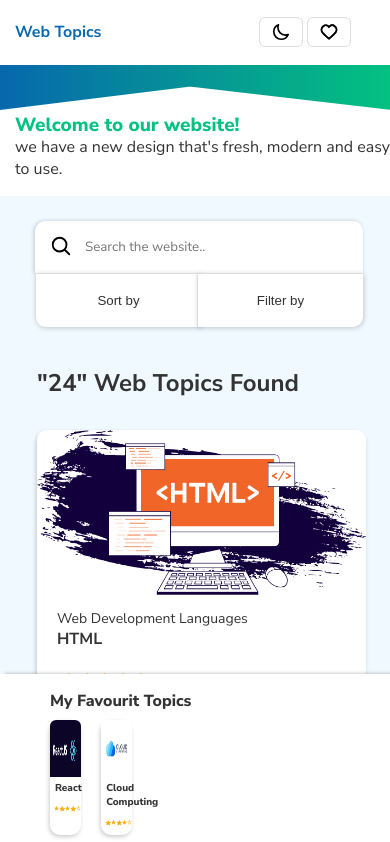
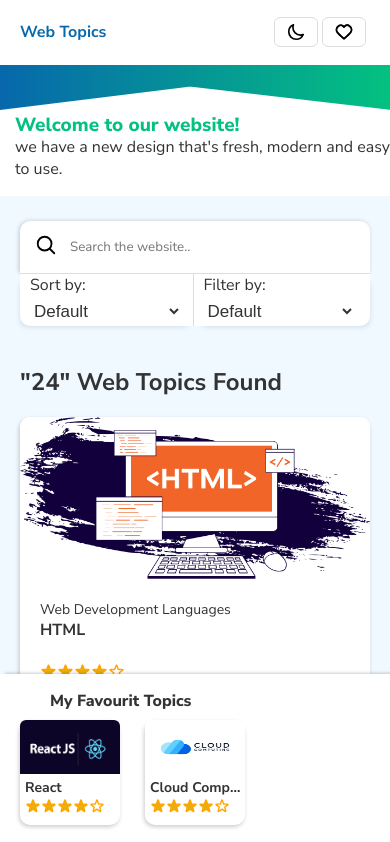
Before and after one commit to SD-0224/Heba-Ali-Project1, a plain HTML site: page index.html in a window 390 px wide. Shown: the top 842 px of the page. Drawn offline with Linux system fonts and the light colour scheme.

Commit message:
details-page and adjustment

```diff
--- /dev/null
+++ b/details.css
@@ -0,0 +1,162 @@
+@import url("https://fonts.googleapis.com/css2?family=Nunito+Sans:ital,opsz,wght@0,6..12,200..1000;1,6..12,200..1000&display=swap");
+* {
+  /* box-sizing: border-box; */
+  font-family: "Nunito Sans", sans-serif;
+}
+
+:root {
+  --brand-primary: #0768ac;
+  --brand-secondary: #03c180;
+  --bg_default: #ffffff;
+  --bg_body: #f0f9ff;
+  --lines-color: #dddddd;
+  --body-text: #333333;
+  --heart-color: #dc143c;
+  --text-bg-white: black;
+  --box-shadow: rgb(0 0 0 / 0.2);
+  --bg-image: url("./Icons/moon-defult.svg");
+  --bg-image-heart: url("./Icons/heart-defult.svg");
+  --bg-image-search: url("./Icons/search-defult.svg");
+}
+
+.dark-mode {
+  background-color: black;
+  --brand-primary: #0768ac;
+  --brand-secondary: #03c180;
+  --bg_default: #1a1a1a;
+  --bg_body: #282828;
+  --lines-color: #000000;
+  --body-text: #ededed;
+  --heart-color: #dc143c;
+  --bg-image: url("./Icons/white-moon.svg");
+  --bg-image-heart: url("./Icons/white-heart.svg");
+  --bg-image-search: url("./Icons/search-dark.svg");
+}
+
+.container-details {
+  margin-left: 20%;
+  margin-right: 20%;
+}
+.details-box {
+  width: 100%;
+  height: 275px;
+  background-color: #333232;
+  color: white;
+}
+.category {
+  color: var(--brand-secondary);
+  padding-top: 25px;
+  margin-bottom: 0;
+}
+.description {
+  width: 37%;
+}
+.topic {
+  margin-top: 0;
+  margin-bottom: 0;
+}
+.rating {
+  margin-top: 0;
+  padding-top: 0;
+  display: flex;
+}
+.section {
+  background-color: var(--bg_body);
+  height: 700px;
+  padding-top: 30px;
+}
+.subtopics-box {
+  width: 35%;
+  height: 300px;
+  background-color: var(--bg_default);
+  border: 1px solid var(--lines-color);
+}
+.subtopics-head {
+  display: flex;
+  margin-left: 20px;
+  width: 100%;
+  height: 15%;
+  margin-top: 0px;
+  margin-bottom: 0px;
+  align-items: center;
+  margin-left: 25px;
+}
+.circle-checked {
+  background-image: url(./Icons/circle-checked.svg);
+  display: block;
+  width: 19px;
+  height: 17px;
+  margin: 25px;
+  background-size: contain;
+  background-repeat: no-repeat;
+}
+.subtopic {
+  display: flex;
+  flex-direction: row-reverse;
+  justify-content: flex-end;
+  align-items: center;
+  border-top: 1px solid var(--lines-color);
+  height: 14%;
+  color: var(--body-text);
+}
+.aside-box {
+  width: 275px;
+  position: absolute;
+  top: 200px;
+  left: 850px;
+  float: right;
+  background-color: white;
+  margin-top: 25px;
+}
+
+.details-image {
+  width: 99%;
+  height: 45%;
+  border: 1.5px solid white;
+}
+.aside-small-box {
+  display: flex;
+  border: 1px solid #dddddd;
+  margin: 15px;
+  flex-direction: column;
+  align-items: center;
+}
+.auother {
+  margin-left: 15px;
+  margin-bottom: -5px;
+  margin-top: 10px;
+  color: var(--text-bg-white);
+}
+
+.intrested-parag {
+  margin-top: 15px;
+  margin-bottom: 5px;
+  margin-right: 35px;
+  font-size: 14px;
+  color: var(--text-bg-white);
+}
+.details-button {
+  background-color: var(--brand-secondary);
+  border: 0px solid;
+  color: white;
+  width: 200px;
+  height: 50px;
+  display: flex;
+  flex-direction: row-reverse;
+  justify-content: center;
+  align-items: center;
+  font-size: medium;
+  padding-left: 15px;
+}
+.heart-icon {
+  margin-left: 10px;
+}
+.unlimited-parag {
+  margin: 10px;
+  color: #a5a2a2;
+  font-size: small;
+}
+
+.bolded {
+  font-weight: bold;
+}
--- a/index.css
+++ b/index.css
@@ -8,7 +8,7 @@
   --lines-color: #dddddd;
   --body-text: #333333;
   --heart-color: #dc143c;
-  --box-shadow: rgb(0 0 0 / 0.2);
+  --box-shadow: #00000033;
   --bg-image: url("./Icons/moon-defult.svg");
   --bg-image-heart: url("./Icons/heart-defult.svg");
   --bg-image-search: url("./Icons/search-defult.svg");
@@ -34,6 +34,10 @@ body {
   color: var(--body-text);
   font-family: "Nunito Sans", sans-serif;
   background-color: var(--bg_default);
+}
+.container {
+  margin-left: 35px;
+  margin-right: 35px;
 }
 
 .mode-icon-moon {
@@ -66,21 +70,21 @@ body {
   bottom: 16px;
 }
 
-.rating-star {
+.star {
   background-image: url(./Icons/star-filled.svg);
   display: block;
-  width: 18px;
-  height: 16px;
+  width: 17px;
+  height: 17px;
   margin-top: 1px;
   background-size: contain;
   background-repeat: no-repeat;
 }
 
-.rating-star-not-checked {
+.star-not-checked {
   background-image: url(./Icons/star-notfill.svg);
   display: block;
-  width: 18px;
-  height: 16px;
+  width: 17px;
+  height: 17px;
   margin-top: 1px;
   background-size: contain;
   background-repeat: no-repeat;
@@ -98,13 +102,11 @@ body {
 
 .web-tobics {
   color: var(--brand-primary);
-  margin-left: 35px;
 }
 
 .header-buttons-container {
   display: flex;
   align-items: center;
-  margin-right: 35px;
 }
 
 .header-buttons {
@@ -126,25 +128,6 @@ body {
   position: absolute;
   left: 0;
 }
-
-/* .triangle-left {
-  position: absolute;
-  left: 0;
-  width: 0;
-  height: 0;
-  border-top: 0px solid transparent;
-  border-left: 1200px solid var(--brand-primary);
-  border-bottom: 70px solid transparent;
-}
-.triangle-right {
-  position: absolute;
-  right: 0;
-  width: 0;
-  height: 0;
-  border-top: 0px solid transparent;
-  border-right: 1200px solid var(--brand-secondary);
-  border-bottom: 70px solid transparent;
-} */
 
 .sub-header-text {
   display: flex;
@@ -172,18 +155,16 @@ body {
   padding-top: 5px;
 }
 
-.search-bar-container {
+.search-bar {
   display: flex;
   flex-direction: row;
-  margin-right: 35px;
-  margin-left: 38px;
   margin-bottom: 40px;
   padding-top: 20px;
   font-family: "Nunito Sans", sans-serif;
   position: relative;
 }
 
-.searcch-input-container {
+.searcch-input {
   display: flex;
   width: 100%;
 }
@@ -201,25 +182,46 @@ body {
   font-family: "Nunito Sans", sans-serif;
 }
 
-.search-box-button-container {
+.search-box-buttons {
   display: flex;
 }
 
-.sort-button {
+.sort-select {
+  display: flex;
   background-color: var(--bg_default);
   color: var(--body-text);
   height: 52px;
-  width: 150px;
+  width: 200px;
   border: 0 solid var(--lines-color);
   border-left: 1px solid var(--lines-color);
   box-shadow: 3px 0px 4px var(--box-shadow);
+  flex-direction: column;
+  padding-left: 10px;
 }
-
-.filter-button {
+#sort {
+  border: 0;
+  font-size: 17px;
+  margin-right: 15px;
+  margin-top: 5px;
+  color: var(--body-text);
+  background-color: var(--bg_default);
+}
+#filter {
+  border: 0;
+  font-size: 17px;
+  margin-right: 15px;
+  margin-top: 5px;
+  color: var(--body-text);
+  background-color: var(--bg_default);
+}
+.filter-select {
+  display: flex;
+  flex-direction: column;
+  padding-left: 10px;
   background-color: var(--bg_default);
   color: var(--body-text);
   height: 52px;
-  width: 149px;
+  width: 200px;
   margin-left: -4px;
   margin-left: -4px;
   border: 0 solid var(--lines-color);
@@ -229,25 +231,18 @@ body {
   border-bottom-right-radius: 10px;
 }
 
-.body-headline {
-  padding-left: 24px;
-  margin-left: 13px;
-}
-
 .courses-container {
-  display: flex;
-  flex-direction: row;
-  flex-wrap: wrap;
-  padding-left: 12px;
-  margin-left: 13px;
+  display: grid;
+  align-content: center;
+  justify-content: center;
+  grid-template-columns: repeat(auto-fill, minmax(210px, 1fr));
+  gap: 30px;
 }
 
 .courseBox {
   display: flex;
   flex-wrap: wrap;
-  width: 18%;
   padding-bottom: 7px;
-  margin: 12px;
   background-color: var(--bg_default);
   border-radius: 6px;
   box-shadow: -1px 2px 4px var(--box-shadow);
@@ -255,7 +250,7 @@ body {
 
 .courses-img {
   width: 100%;
-  height: 44%;
+  height: 50%;
   background-color: white;
   border-top-right-radius: 6px;
   border-top-left-radius: 6px;
@@ -263,27 +258,30 @@ body {
 
 .course-Box-Content-container {
   margin-left: 20px;
+  overflow: hidden;
 }
 
 .category-container {
   font-size: 14px;
   margin-bottom: 0;
+  text-overflow: ellipsis;
+  white-space: nowrap;
+  overflow: hidden;
 }
 
 .topic-container {
   margin-top: 0;
 }
 
-.rating-star-container {
+.ratings {
   display: flex;
-  margin-left: 4px;
 }
 
 .auther-name {
   color: grey;
 }
 
-.favourit-section-container {
+.favourit-section {
   position: fixed;
   bottom: 0;
   box-shadow: -1px 2px 4px var(--box-shadow);
@@ -299,24 +297,25 @@ body {
   font-weight: 800;
 }
 
-.faviourit-courses-container {
-  display: flex;
+.faviourit-courses {
+  display: grid;
+  grid-template-columns: repeat(auto-fill, minmax(100px, 1fr));
+  gap: 25px;
 }
 
-.faviourit-course-container {
-  width: 8%;
-  height: 95px;
+.faviourit-course {
+  height: 90px;
   background-color: var(--bg_default);
   font-size: x-small;
-  margin-left: 50px;
-  margin-right: -30px;
-  margin-bottom: 18px;
-  padding-bottom: 20px;
+  padding-bottom: 15px;
   border-top-right-radius: 6px;
   border-top-left-radius: 6px;
-  background-color: var(--bg_default);
   border-radius: 10px;
   box-shadow: -1px 2px 4px var(--box-shadow);
+}
+.faviourit-ratings {
+  margin-left: 5px;
+  width: 80px;
 }
 
 .faviourit-course-img {
@@ -327,16 +326,22 @@ body {
   border-top-left-radius: 6px;
 }
 
-.course-name {
+.course-title {
   margin-left: 5px;
   margin-top: 0;
-  font-weight: 800;
+  font-weight: 700;
+  font-size: 14px;
+  margin-bottom: 0;
+  text-overflow: ellipsis;
+  white-space: nowrap;
+  overflow: hidden;
 }
 
 .footer {
   background-color: var(--bg_body);
   display: flex;
   justify-content: center;
+  font-size: 15px;
 }
 
 .footer-icon {
@@ -344,11 +349,7 @@ body {
   margin-right: 3px;
 }
 
-@media (max-width: 450px) {
-  .web-tobics {
-    margin-left: 15px;
-  }
-
+@media (max-width: 650px) {
   .header-buttons {
     text-indent: -9999px;
   }
@@ -365,20 +366,6 @@ body {
     );
   }
 
-  /* .triangle-left {
-    border-left: 390px solid var(--brand-primary);
-    border-bottom: 39px solid transparent;
-  }
-  .triangle-right {
-    position: absolute;
-    right: 0;
-    width: 0;
-    height: 0;
-    border-top: 0px solid transparent;
-    border-right: 500px solid var(--brand-secondary);
-    border-bottom: 39px solid transparent;
-  } */
-
   .sub-header-text {
     align-items: flex-start;
     margin-left: 15px;
@@ -390,7 +377,7 @@ body {
     font-weight: 800;
   }
 
-  .search-bar-container {
+  .search-bar {
     flex-direction: column;
     align-items: center;
     margin-right: 27px;
@@ -399,6 +386,10 @@ body {
 
   .mode-icon-search {
     bottom: 70px;
+  }
+  .container {
+    margin-left: 20px;
+    margin-right: 20px;
   }
 
   .search-box {
@@ -409,36 +400,29 @@ body {
     border-top-right-radius: 10px;
   }
 
-  .search-box-button-container {
+  .search-box-buttons {
     width: 100%;
   }
 
-  .sort-button {
-    width: 51%;
-    height: 54px;
+  .sort-select {
+    width: 50%;
     border-radius: 0px;
     border-bottom-left-radius: 10px;
-    border-top: 1.5px solid var(--lines-color);
-    box-shadow: 1px 1px 5px var(--box-shadow);
+    border-top: 1px solid var(--lines-color);
+    box-shadow: -4px 5px 7px -6px var(--box-shadow);
+    border-left: 0px solid;
   }
 
-  .filter-button {
-    width: 51%;
-    height: 54px;
+  .filter-select {
+    width: 50%;
     border-radius: 0px;
     border-bottom-right-radius: 10px;
-    border-top: 1.5px solid var(--lines-color);
-    box-shadow: 1px 1px 5px var(--box-shadow);
-  }
-
-  .courses-container {
-    flex-direction: column;
+    border-top: 1px solid var(--lines-color);
+    box-shadow: 4px 5px 7px -6px var(--box-shadow);
   }
 
   .courseBox {
-    width: 90%;
     padding-bottom: 7px;
-    margin: 12px;
     border-radius: 10px;
   }
 
--- a/index.html
+++ b/index.html
@@ -11,8 +11,8 @@
 <body>
     <header class="head-raber">
         <nav class="header-navigater">
-            <h4 class="web-tobics">Web Topics</h4>
-            <div class="header-buttons-container">
+            <h4 class="web-tobics container">Web Topics</h4>
+            <div class="header-buttons-container container">
                 <button class="header-buttons" onclick="darkThem()">
                     <span class="mode-icon-moon"></span>
                     Dark mode
@@ -23,10 +23,8 @@
             </div>
         </nav>
 
-        <div class="sub-header-container">
+        <div class="sub-header">
             <div class="tringel-shape"></div>
-            <!-- <div class="triangle-right"></div>
-            <div class="triangle-left"></div>  -->
             <div class="sub-header-text">
                 <p class="sub-header-text-welcome">Welcome to our website!</p>
                 <p class="sub-header-text-paragraph">we have a new design that's fresh, modern and easy to use.</p>
@@ -35,22 +33,36 @@
         </div>
     </header>
 
+    <main>
         <div class="body-container">
-        <div class="search-bar-container">
-            <div class="searcch-input-container">
+            <div class="search-bar container">
+                <div class="searcch-input">
                     <span class="mode-icon-search"></span>
                     <input class="search-box" type="text" placeholder="Search the website.." name="search" />
                 </div>
-            <div class="search-box-button-container">
-                <button class="sort-button">Sort by</button>
-                <button class="filter-button">Filter by</button>
+                <div class="search-box-buttons">
+                    <div class="sort-select">
+                        <label for="sort">Sort by:</label>
+                        <select name="sort" id="sort">
+                          <option value="defult">Default</option>
+                          <option value="">Defult</option>
+                          <option value="">Defult</option>
+                          <option value="">Defult</option>
+                        </select>
                     </div>
-        </div>
-        <h2 class="body-headline">"24" Web Topics Found</h2>
-        <div class="courses-container">
+                    <div class="filter-select">
+                        <label for="filter">Filter by:</label>
+                        <select name="filter" id="filter">
+                          <option value="defult">Default</option>
+                          <option value="">Defult</option>
+                          <option value="">Defult</option>
+                          <option value="">Defult</option>
+                        </select>
                     </div>
                 </div>
             </div>
+            <h2 class="container ">"24" Web Topics Found</h2>
+            <div class="courses-container container">
             </div>
         </div>
         <footer class="footer">
@@ -58,34 +70,35 @@
             <img class="footer-icon" src="./Icons/red-heart.svg" alt="red-heart-icon">
             <p> © 2024</p>
         </footer>
-    <div id="favourit-section" class="favourit-section-container">
+        <div id="favourit-section" class="favourit-section">
             <p class="favourit-section-paragraph">My Favourit Topics</p>
-        <div class="faviourit-courses-container">
-            <div class="faviourit-course-container">
+            <div class="faviourit-courses container">
+                <div class="faviourit-course">
                     <img class="faviourit-course-img" src="./logos/react.webp" alt="course-image">
-                <p class="course-name">React</p>
-                <div class="rating-star-container">
-                    <span class="rating-star"></span>
-                    <span class="rating-star"></span>
-                    <span class="rating-star"></span>
-                    <span class="rating-star"></span>
-                    <span class="rating-star-not-checked"></span>
+                    <p class="course-title">React</p>
+                    <div class="ratings faviourit-ratings">
+                        <span class="star"></span>
+                        <span class="star"></span>
+                        <span class="star"></span>
+                        <span class="star"></span>
+                        <span class="star-not-checked"></span>
                     </div>
                 </div>
-            <div class="faviourit-course-container">
+                <div class="faviourit-course">
                     <img class="faviourit-course-img" src="./logos/cloud.jpeg" alt="course-image">
-                <p class="course-name">Cloud Computing</p>
-                <div class="rating-star-container">
-                    <span class="rating-star"></span>
-                    <span class="rating-star"></span>
-                    <span class="rating-star"></span>
-                    <span class="rating-star"></span>
-                    <span class="rating-star-not-checked"></span>
+                    <p class="course-title">Cloud Computing</p>
+                    <div class="ratings faviourit-ratings">
+                        <span class="star"></span>
+                        <span class="star"></span>
+                        <span class="star"></span>
+                        <span class="star"></span>
+                        <span class="star-not-checked"></span>
 
                     </div>
                 </div>
             </div>
         </div>
+    </main>
 </body>
 
 
@@ -811,27 +824,27 @@
         courseBoxContent.appendChild(topic)
 
         let ratingContainer = document.createElement("div")
-        ratingContainer.className = "rating-star-container"
+        ratingContainer.className = "ratings"
         courseBoxContent.appendChild(ratingContainer)
 
         let starOne = document.createElement("span")
-        starOne.className = "rating-star"
+        starOne.className = "star"
         ratingContainer.appendChild(starOne)
 
         let startwo = document.createElement("span")
-        startwo.className = "rating-star"
+        startwo.className = "star"
         ratingContainer.appendChild(startwo)
 
         let starThree = document.createElement("span")
-        starThree.className = "rating-star"
+        starThree.className = "star"
         ratingContainer.appendChild(starThree)
 
         let starfour = document.createElement("span")
-        starfour.className = "rating-star"
+        starfour.className = "star"
         ratingContainer.appendChild(starfour)
 
         let starfive = document.createElement("span")
-        starfive.className = "rating-star-not-checked"
+        starfive.className = "star-not-checked"
         ratingContainer.appendChild(starfive)
 
         let autherName = document.createElement("p")
```
Also changed, not shown: details.html (added, +102 -0 lines), Icons/circle-checked.svg (added), Icons/faviourit-heart.svg (added), 2 other files. Lines whose indentation alone changed are shown as unchanged.
